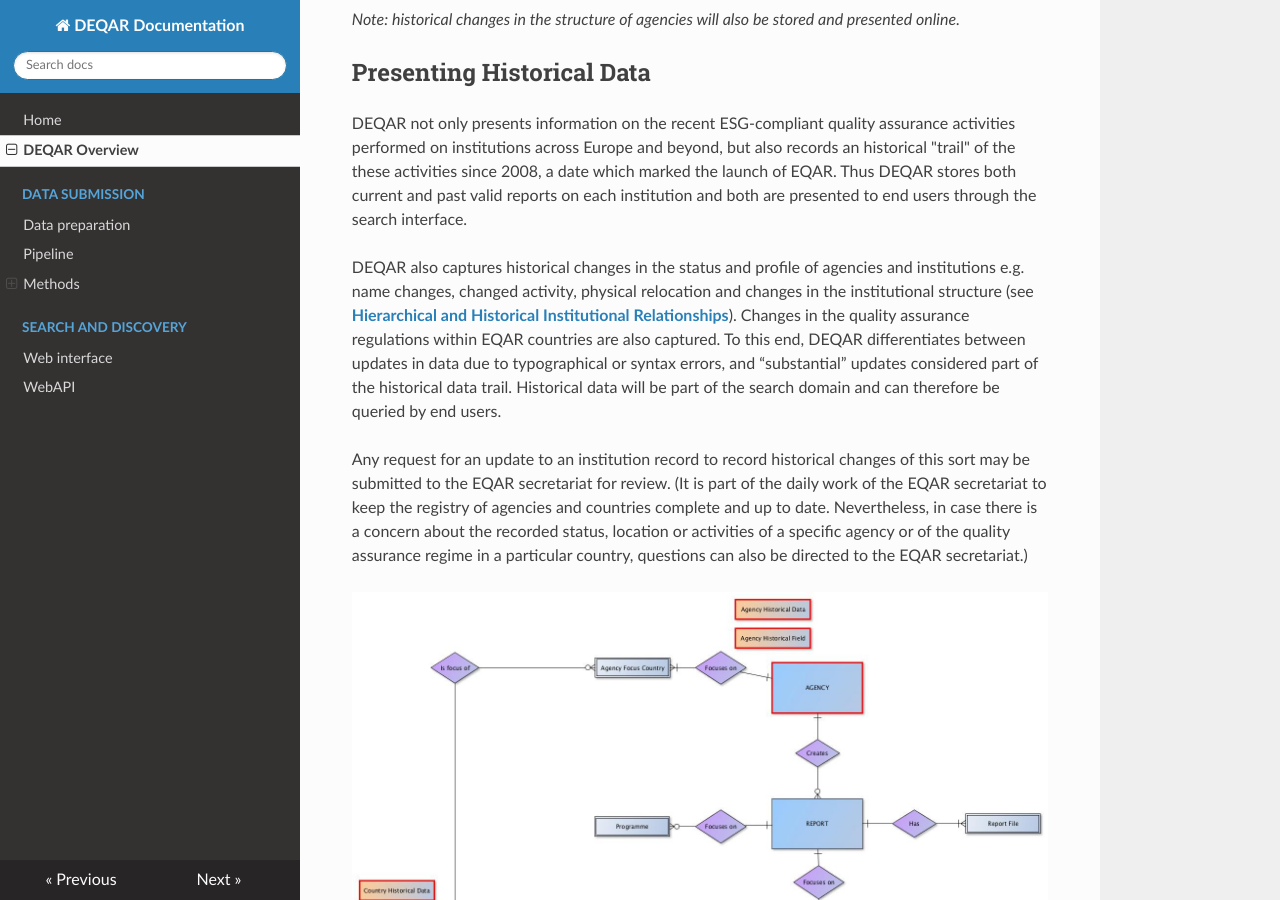
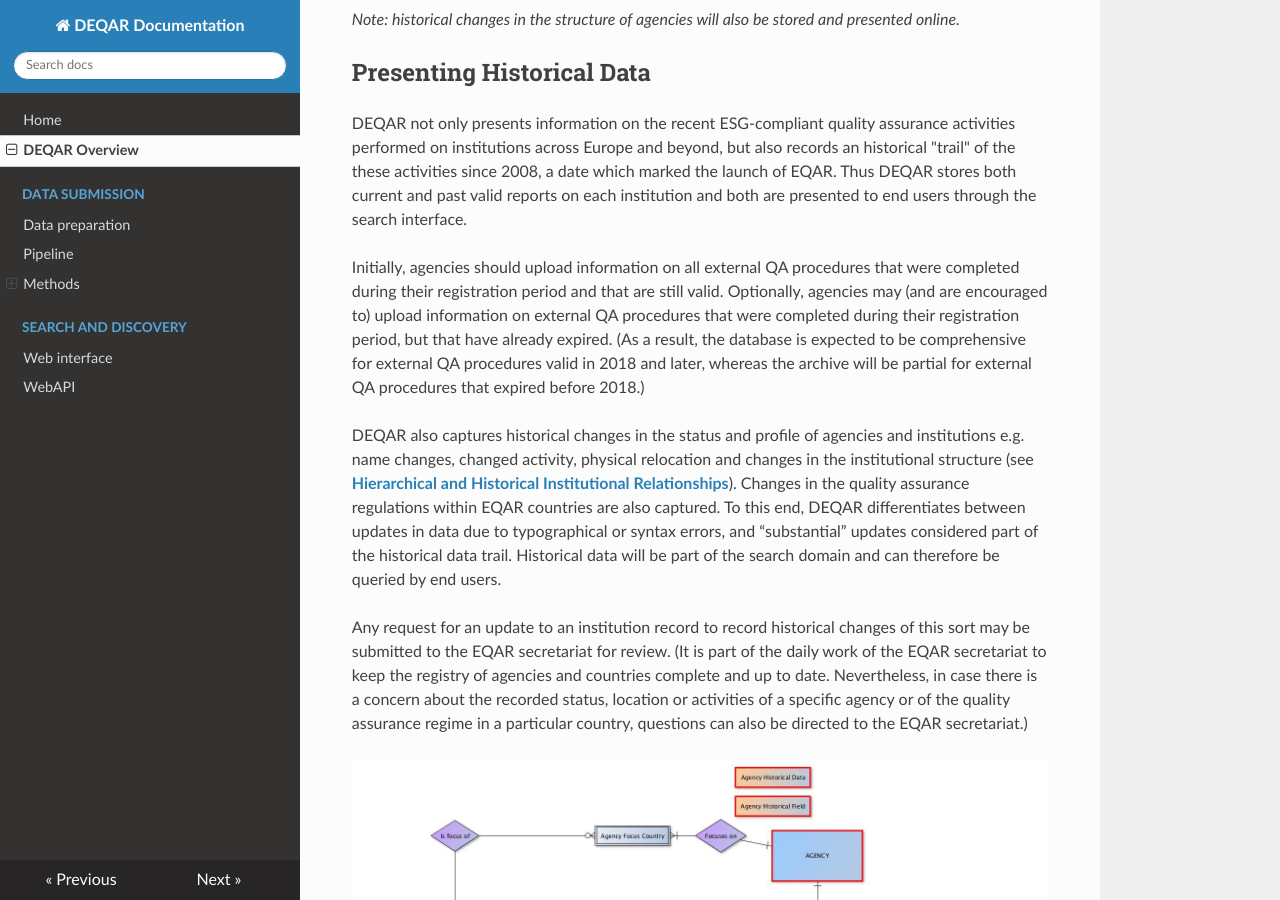
Before and after one commit to EQAR/deqar-docs, an MkDocs documentation site: the page built from docs/DEQAR_overview.md, in a window 1280 px wide and 900 px high, scrolled down 7977 px. Built offline with MkDocs 1.6.1, drawn with Linux system fonts in a browser that asks for light colours; nearby versions of some CDN libraries; old or Windows-style settings are respelled for this version of MkDocs.

Commit message:
added para re. historical data initial upload

```diff
--- a/docs/DEQAR_overview.md
+++ b/docs/DEQAR_overview.md
@@ -160,6 +160,8 @@
 
 DEQAR not only presents information on the recent ESG-compliant quality assurance activities performed on institutions across Europe and beyond, but also records an historical "trail" of the these activities since 2008, a date which marked the launch of EQAR. Thus DEQAR stores both current and past valid reports on each institution and both are presented to end users through the search interface.
 
+Initially, agencies should upload information on all external QA procedures that were completed during their registration period and that are still valid. Optionally, agencies may (and are encouraged to) upload information on external QA procedures   that were completed during their registration period, but that have already expired. (As a result, the database is expected to be comprehensive for external QA procedures valid in 2018 and later, whereas the archive will be partial for external QA procedures that expired before 2018.)
+
 DEQAR also captures historical changes in the status and profile of agencies and institutions e.g. name changes, changed activity, physical relocation and changes in the institutional structure (see [**Hierarchical and Historical Institutional Relationships**](https://docs.deqar.eu/DEQAR_overview/#hierarchical-and-historical-institutional-relationships)). Changes in the quality assurance regulations within EQAR countries are also captured. To this end, DEQAR differentiates between updates in data due to typographical or syntax errors, and “substantial” updates considered part of the historical data trail. Historical data will be part of the search domain and can therefore be queried by end users.
 
 Any request for an update to an institution record to record historical changes of this sort may be submitted to the EQAR secretariat for review. (It is part of the daily work of the EQAR secretariat to keep the registry of agencies and countries complete and up to date.  Nevertheless, in case there is a concern about the recorded status, location or activities of a specific agency or of the quality assurance regime in a particular country, questions can also be directed to the EQAR secretariat.)
```
